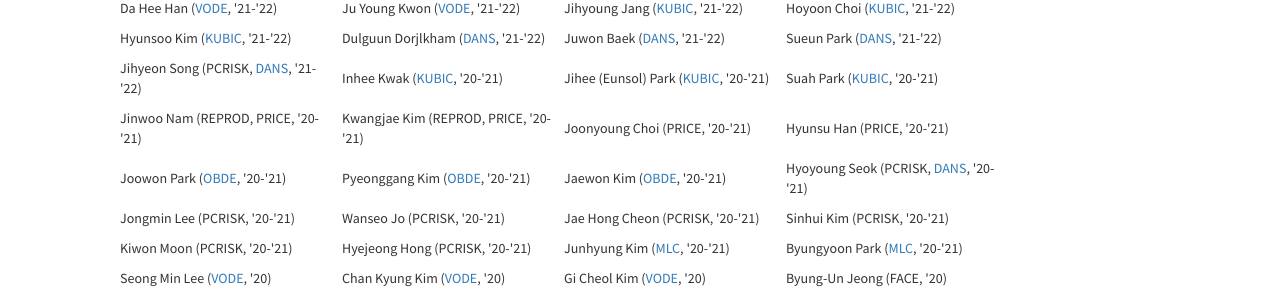
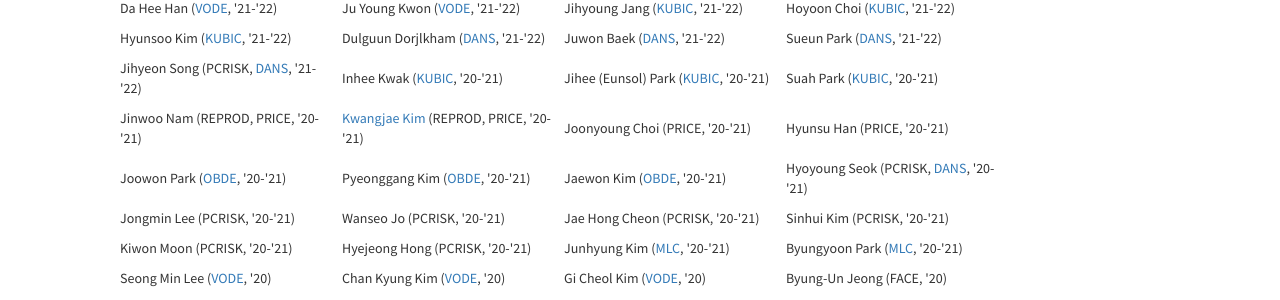
Before and after one commit to nth221/nth221.github.io, a Jekyll site: the page built from index.html, in a window 1280 px wide and 900 px high, scrolled down 2032 px. Shown: the part 151-451 px from the top of the window. Built offline with Jekyll 4.4.1, drawn with Linux system fonts in a browser that asks for light colours.

Commit message:
modified:   _includes/about.html

```diff
--- a/_includes/about.html
+++ b/_includes/about.html
@@ -169,7 +169,7 @@
             </tr>
             <tr>
               <td width="192">Jinwoo Nam (REPROD, PRICE, '20-'21)</td>
-              <td width="192">Kwangjae Kim (REPROD, PRICE, '20-'21)</td>
+              <td width="192"><a href="https://www.linkedin.com/in/kwangjae-kim/" target="_blank">Kwangjae Kim</a> (REPROD, PRICE, '20-'21)</td>
               <td width="192">Joonyoung Choi (PRICE, '20-'21)</td>
               <td width="192">Hyunsu Han (PRICE, '20-'21)</td>
             </tr>
```
